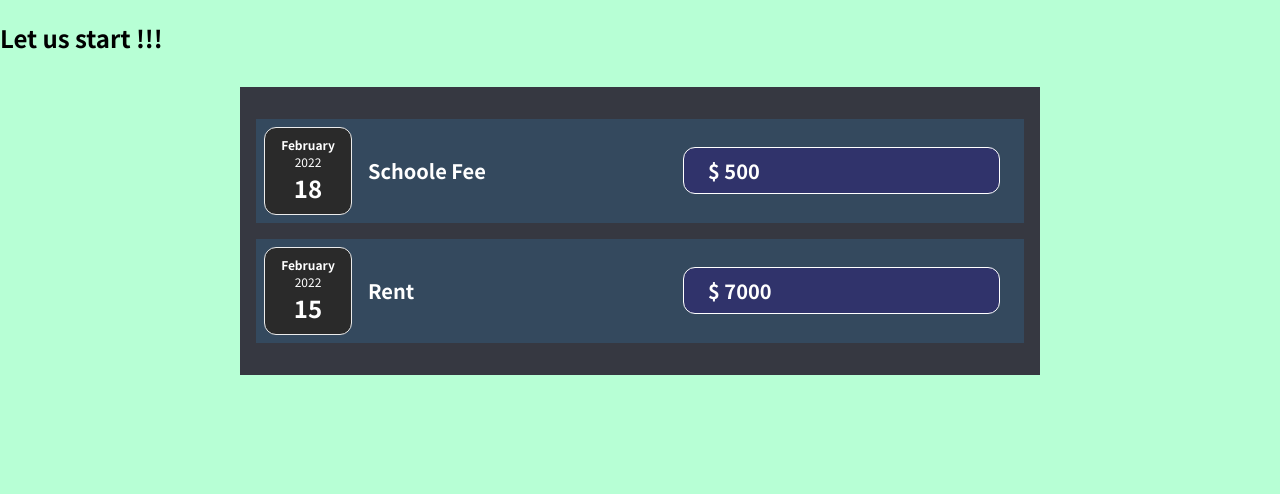
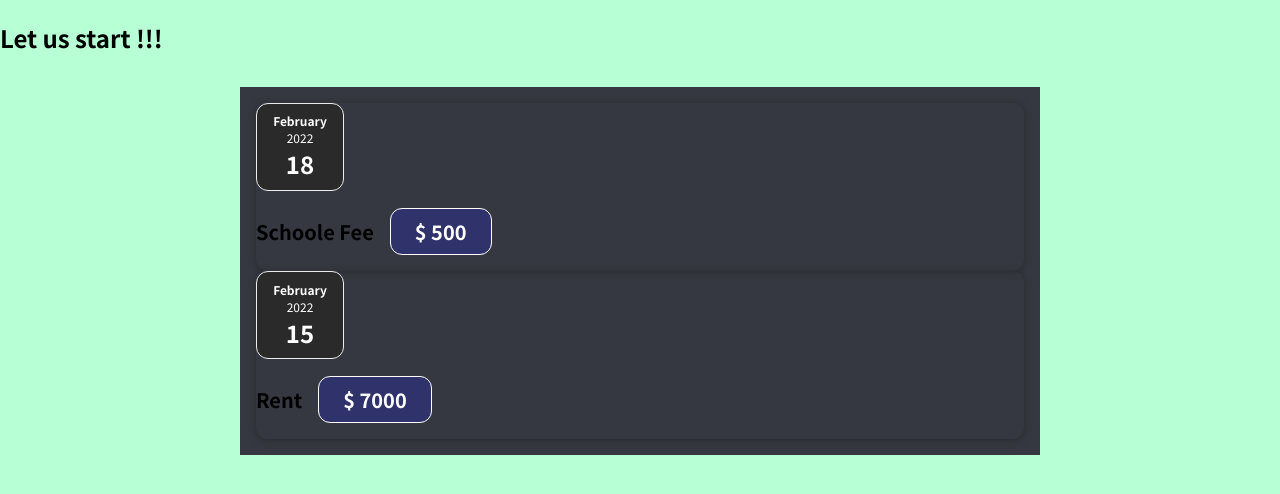
Before and after one commit to simplyatul/react-app, a React (Create React App) app: page / in a window 1280 px wide. Shown: the top 494 px of the page. Built offline with nearby package versions, Linux system fonts and the light colour scheme.

Commit message:
nested component init code

```diff
--- /dev/null
+++ b/src/components/Card.css
@@ -0,0 +1,4 @@
+.card{
+  border-radius: 12px;
+  box-shadow: 0 1px 8px rgba(0, 0, 0, 0.25);
+}
--- /dev/null
+++ b/src/components/Card.js
@@ -0,0 +1,7 @@
+import "./Card.css";
+
+function Card(props) {
+  return <div className="card"> {props.children} </div>;
+}
+
+export default Card;
--- a/src/components/ExpenseItem.js
+++ b/src/components/ExpenseItem.js
@@ -1,15 +1,16 @@
 import ExpenseDate from "./ExpenseDate";
 import "./ExpenseItem.css";
+import Card from "./Card";
 
 function ExpenseItem(props) {
   return (
-    <div className="expense-item">
+    <Card className="expense-item">
       <ExpenseDate date={props.date} />
       <div className="expense-item__description">
         <h2> {props.title} </h2>
         <h2 className="expense-item__price"> $ {props.amount} </h2>
       </div>
-    </div>
+    </Card>
   );
 }
 
```
